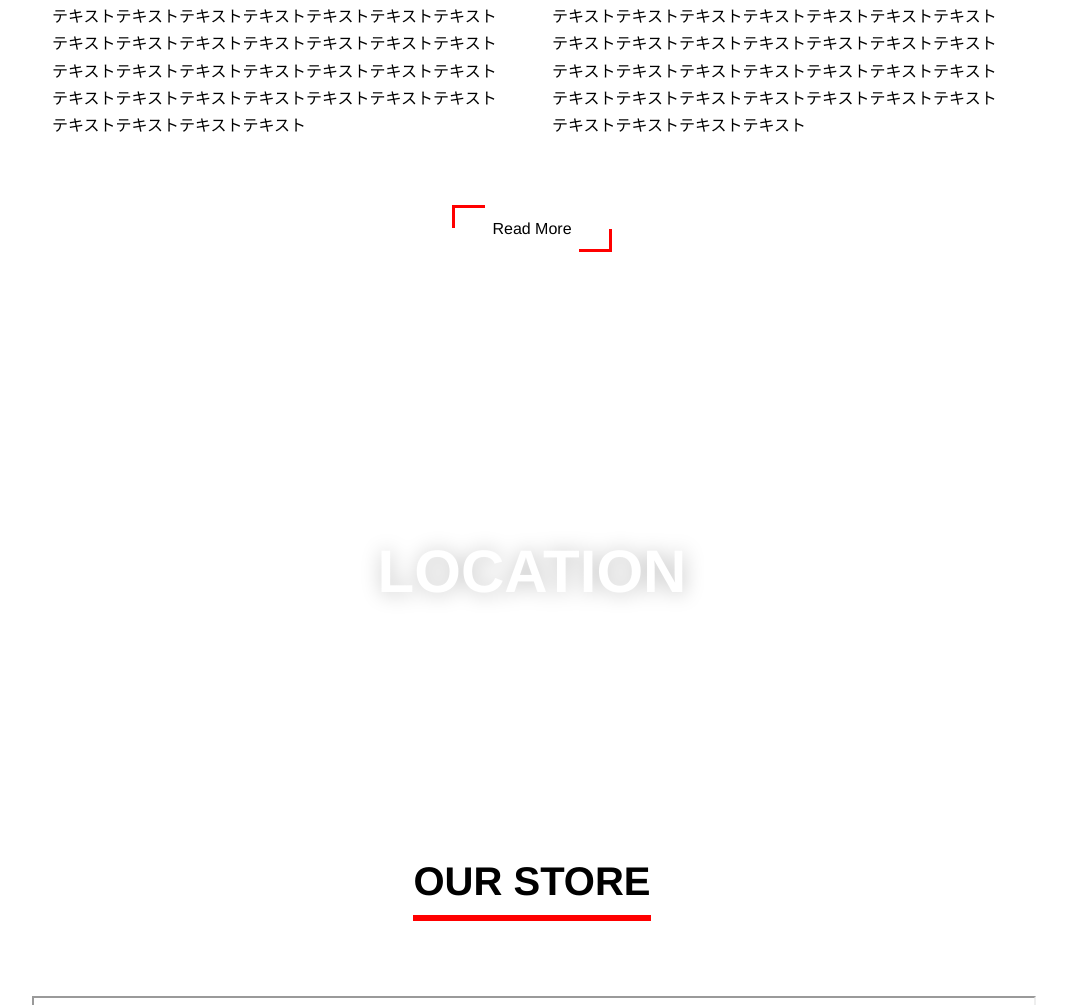
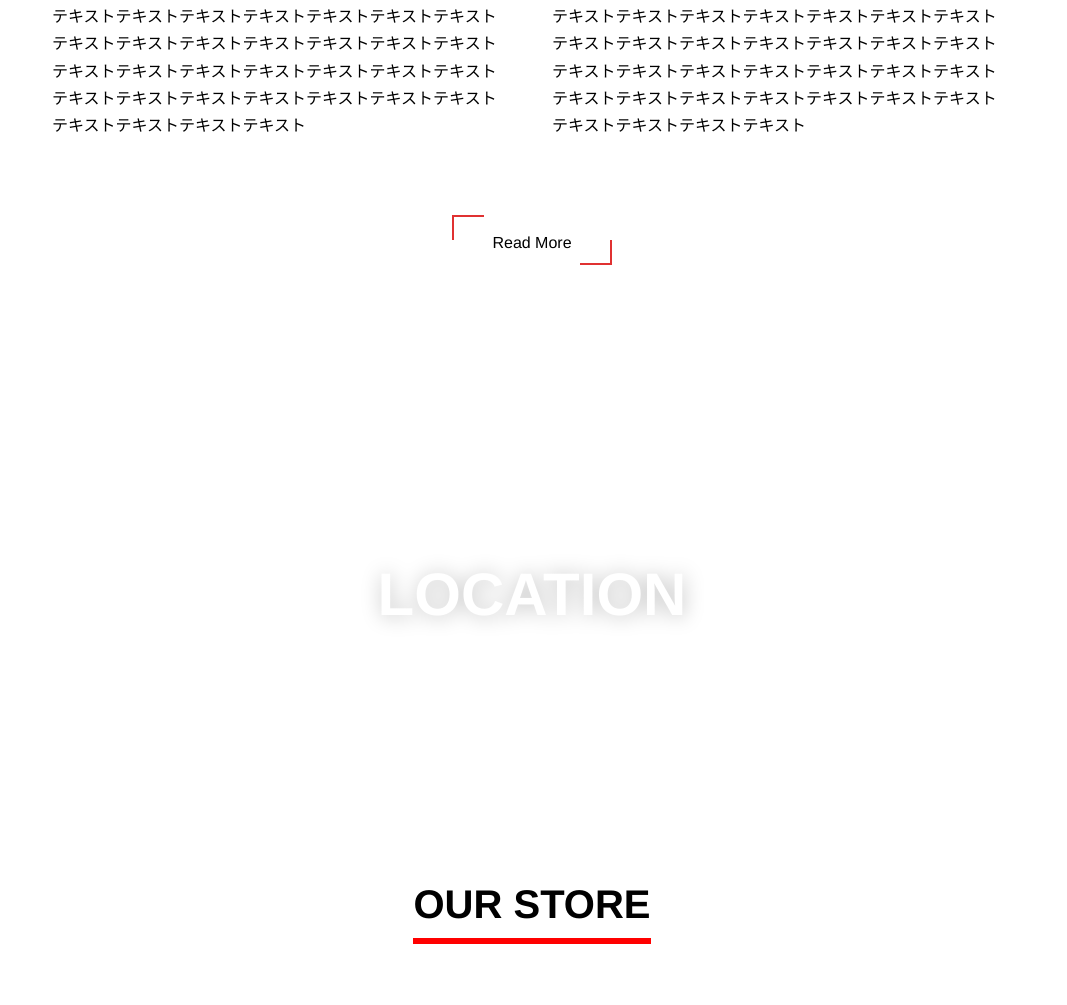
Before and after one commit to hrbk25/codestep, a plain HTML site: page index.html in a window 1280 px wide. Shown: the part 2792-3797 px from the top of the page, without its empty margins (108-1175 px from the left). Drawn offline with Linux system fonts and the light colour scheme; grey boxes are pictures that could not be loaded.

Commit message:
copying coding by Codestep(Day7)

```diff
--- a/index.html
+++ b/index.html
@@ -129,7 +129,7 @@
                         <p>テキストテキストテキストテキストテキストテキストテキストテキストテキストテキストテキストテキストテキストテキストテキストテキストテキストテキストテキストテキストテキストテキストテキストテキストテキストテキストテキストテキストテキストテキストテキストテキスト</p>
                     </div>
                 </div>
-                <div class="readMore"><a href="#">Read More</a></div>
+                <div class="readMore"><a href="#"><span>Read More</span></a></div>
             </section>
             <section>
                 <div id="location" class="fixed-bg">
--- a/style.css
+++ b/style.css
@@ -151,32 +151,61 @@ section{
 }
 
 .readMore a{
+    width: 160px;
+    height: 50px;
+    line-height: 3.5;
     color: #000;
     text-decoration: none;
-    padding: 15px 40px;
+    padding: 0px;
+    display: inline-block;
     position: relative;
+    transition: all 0.3s ease;
+}
+
+.readMore span{
+    position: relative;
+    display: block;
+    width: 100%;
+    height: 100%;
 }
 
 .readMore a::before, .readMore a::after {
     content: '';
     position: absolute;
-    width: 30px;
-    height: 20px;
+    right: 0;
+    bottom: 0;
+    background: #e03131;
+    transition: all 0.3s ease;
 }
 
-.readMore a::before{
-    border-left: 3px red solid;
-    border-top: 3px red solid;
+.readMore span::before, .readMore span::after {
+    content: '';
+    position: absolute;
+    left: 0;
     top: 0;
-    left: 0;
+    background: #e03131;
+    transition: all 0.3s ease;
 }
 
-.readMore a::after{
-    border-right: 3px red solid;
-    border-bottom: 3px red solid;
-    bottom: 0;
-    right: 0;
+
+.readMore a::before, .readMore span::before {
+    width: 2px;
+    height: 50%;
 }
+
+.readMore a::after, .readMore span::after{
+    width: 20%;
+    height: 2px;
+}
+
+.readMore a:hover::before, .readMore span:hover::before{
+    height: 100%;
+}
+
+.readMore a:hover::after, .readMore span:hover::after{
+    width: 100%;
+}
+
 
 #location{
     background-image: url(../Codestep/img/LOCATION.jpg);
```
